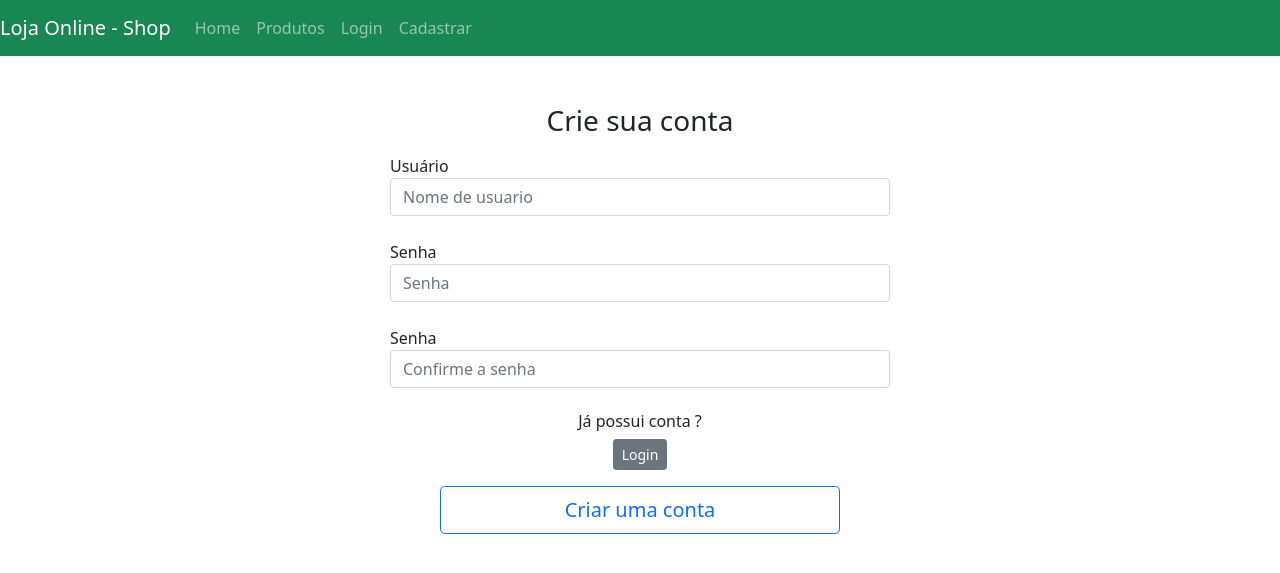
After one commit to VictorAlexandre1986/Pequena-loja, a Django app: page /register/ in a window 1280 px wide. The commit adds this page. Shown: the top 573 px of the page. Run offline with Django 3.2, Linux system fonts and the light colour scheme.

Commit message:
Segundo commit

```diff
--- a/main/templates/main/include/navbar.html
+++ b/main/templates/main/include/navbar.html
@@ -1,4 +1,4 @@
-<nav class="navbar navbar-expand-md navbar-dark bg-dark">
+<nav class="navbar navbar-expand-md navbar-dark bg-success">
     <a class="navbar-brand" href="{% url 'home' %}">Loja Online - Shop</a>
     <div class="collapse navbar-collapse" id="navbarNav">
         <ul class="navbar-nav mr-auto">
@@ -9,7 +9,23 @@
                 <a class="nav-link" href="{% url 'items' %}">Produtos</a>
             </li>
         </ul>
-        <ul class="navbar-nav">
+        <ul class="navbar-nav d-flex ">
+            {% if user.is_authenticated %}
+
+            <li class="nav-item">
+                <a class="nav-link" href="#">Ola, {{ user.username }} </a>
+            </li>
+            <li class="nav-item">
+                <a class="nav-link" href="{% url 'logout' %}">Sair</a>
+            </li>
+            {% else %}
+            <li class="nav-item">
+                <a class="nav-link" href="{% url 'login' %}">Login</a>
+            </li>
+            <li class="nav-item">
+                <a class="nav-link" href="{% url 'register' %}">Cadastrar</a>
+            </li>
+            {% endif %}
         </ul>
     </div>
 
--- a/main/templates/main/items.html
+++ b/main/templates/main/items.html
@@ -16,7 +16,6 @@
                     <th scope="col">Name</th>
                     <th scope="col">Photo</th>
                     <th scope="col">Price</th>
-                    <th scope="col">Description</th>
                     <th scope="col">Options</th>
                 </tr>
             </thead>
@@ -28,12 +27,11 @@
                     <td>{{ item.name }}</td>
                     <td><img style="width:60px" src="{{ item.image_url }}" alt=image></td>
                     <td>{{ item.price}}</td>
-                    <td>{{ item.description }}</td>
                     <td>
                         <button type="button" class="btn btn-outline-primary"
-                        data-bs-toggle="modal" data-bs-target="#Modal-MoreInfo">Detalhes produto</button>
+                        data-bs-toggle="modal" data-bs-target="#Modal-MoreInfo{{ item.pk }}">Detalhes produto</button>
                         <button type="button" class="btn btn-outline-success"
-                        data-bs-toggle="modal" data-bs-target="#Modal-PurchaseConfirm">Comprar produto</button>
+                        data-bs-toggle="modal" data-bs-target="#Modal-PurchaseConfirm{{ item.pk }}">Comprar produto</button>
                     </td>
 
                 </tr>
--- /dev/null
+++ b/main/templates/main/register.html
@@ -0,0 +1,38 @@
+{% extends 'main/base.html' %}
+
+{% block title%}
+    Register
+{% endblock %}
+
+{% block content %}
+<body >
+    <div style="width:500px" class="m-auto">
+
+    <form class="form-signin" method="POST">
+        {% csrf_token %}
+
+        <h1 class="h3 mb-3 font-weight-normal text-center mt-5">Crie sua conta</h1>
+
+        <label for="inputUsername" class="sr-only">Usuário</label>
+        <input type="text" id="inputUsername" class="form-control" placeholder="Nome de usuario" name="user" required>
+        <br>
+
+        <label for="inputPassword" class="sr-only">Senha</label>
+        <input type="password" id="inputPassword" class="form-control" placeholder="Senha" name="password" required>
+        <br>
+
+        <label for="inputPassword2" class="sr-only">Senha</label>
+        <input type="password" id="inputPassword2" class="form-control" placeholder="Confirme a senha" name="password2" required>
+        <br>
+
+        <div class="checkbox mb-3 text-center">
+            <h6>Já possui conta ?</h6>
+            <a class="btn btn-sm btn-secondary" href="{% url 'login' %}">Login</a>
+        </div>
+        <div class="text-center"  >
+            <button style="width:400px" class="btn btn-lg btn-outline-primary btn-block " type="submit">Criar uma conta</button>
+        </div>
+        </form>
+    </div>
+</body>
+{% endblock %}
--- a/main/urls.py
+++ b/main/urls.py
@@ -4,5 +4,8 @@ from main import views
 
 urlpatterns=[
     path('home/',views.homepage,name='home'),
-    path('items/', views.itemspage,name='items')
+    path('items/', views.itemspage,name='items'),
+    path('login/', views.loginpage, name='login'),
+    path('logout/', views.logoutpage, name='logout'),
+    path('register/', views.registerpage, name='register'),
 ]
--- a/main/views.py
+++ b/main/views.py
@@ -1,5 +1,8 @@
-from django.shortcuts import render
+from django.shortcuts import render,redirect
 from main.models import Item
+from django.contrib.auth import authenticate,login,logout
+from django.contrib.auth.forms import UserCreationForm
+
 # Create your views here.
 def homepage(request):
     return render(request, template_name='main/home.html')
@@ -7,3 +10,37 @@ def homepage(request):
 def itemspage(request):
     items = Item.objects.all()
     return render(request, template_name='main/items.html', context={'items':items})
+
+
+def loginpage(request):
+    if request.method == 'GET':
+        return render(request, template_name='main/login.html')
+    if request.method == 'POST':
+        username = request.POST.get('username')
+        password = request.POST.get('password')
+        user = authenticate(username=username,password=password)
+        if user is not None:
+            login(request, user)
+            return redirect('items')
+        else:
+            return redirect('login')
+
+
+def registerpage(request):
+    if request.method=='GET':
+        return render(request, template_name='main/register.html')
+    if request.method=='POST':
+        form= UserCreationForm(request.POST)
+        if form.is_valid():
+            form.save()
+            username = form.cleaned_data.get('user')
+            password = form.cleaned_data.get('password')
+            user = authenticate(username=user,password=password)
+            return redirect('home')
+        else:
+            return redirect('register')
+    return redirect('register')
+
+def logoutpage(request):
+    logout(request)
+    return redirect('home')
```
Also changed, not shown: main/templates/main/include/i_modal.html (+18 -7 lines), main/templates/main/login.html (added, +30 -0 lines), db.sqlite3.
